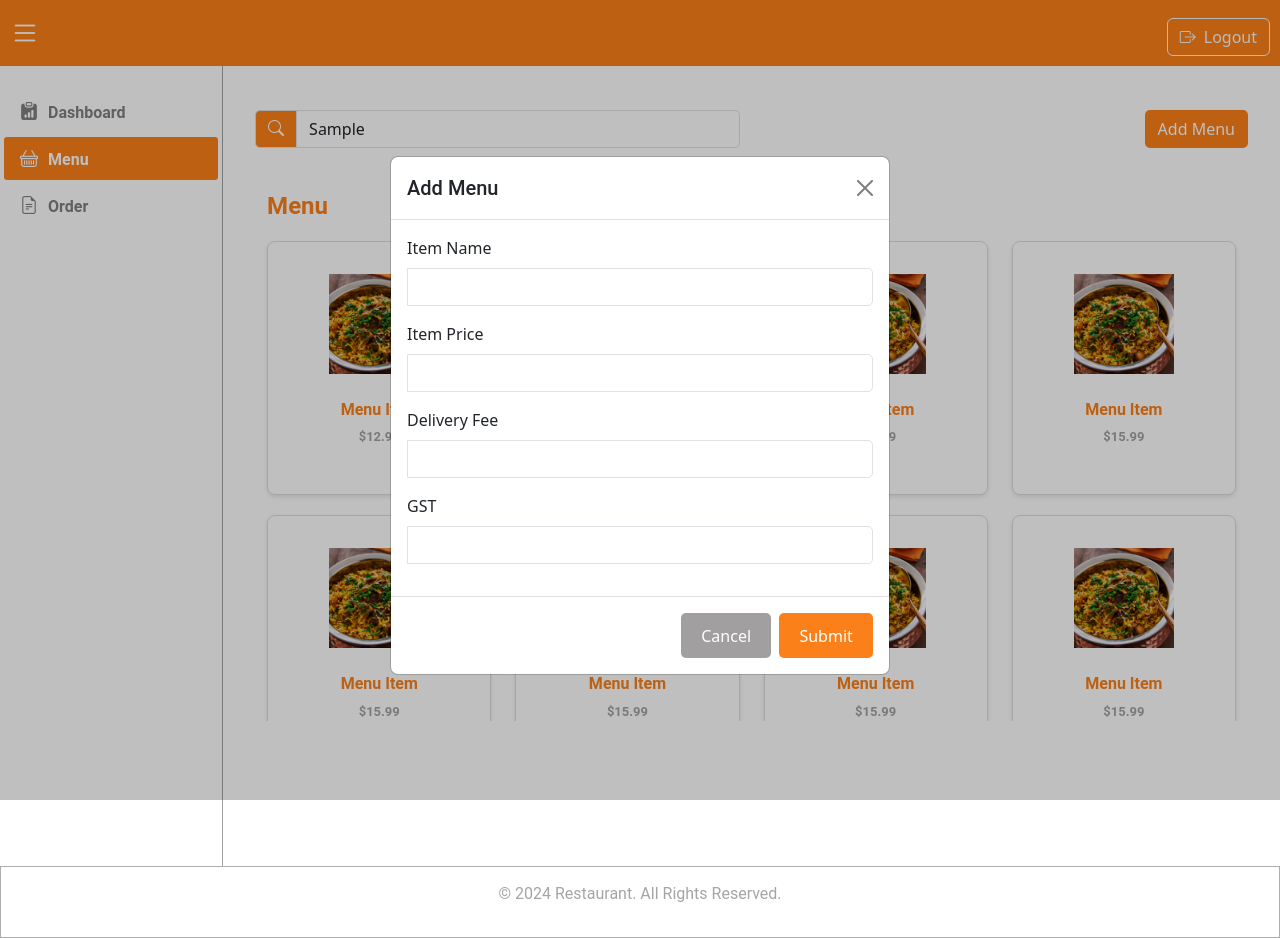
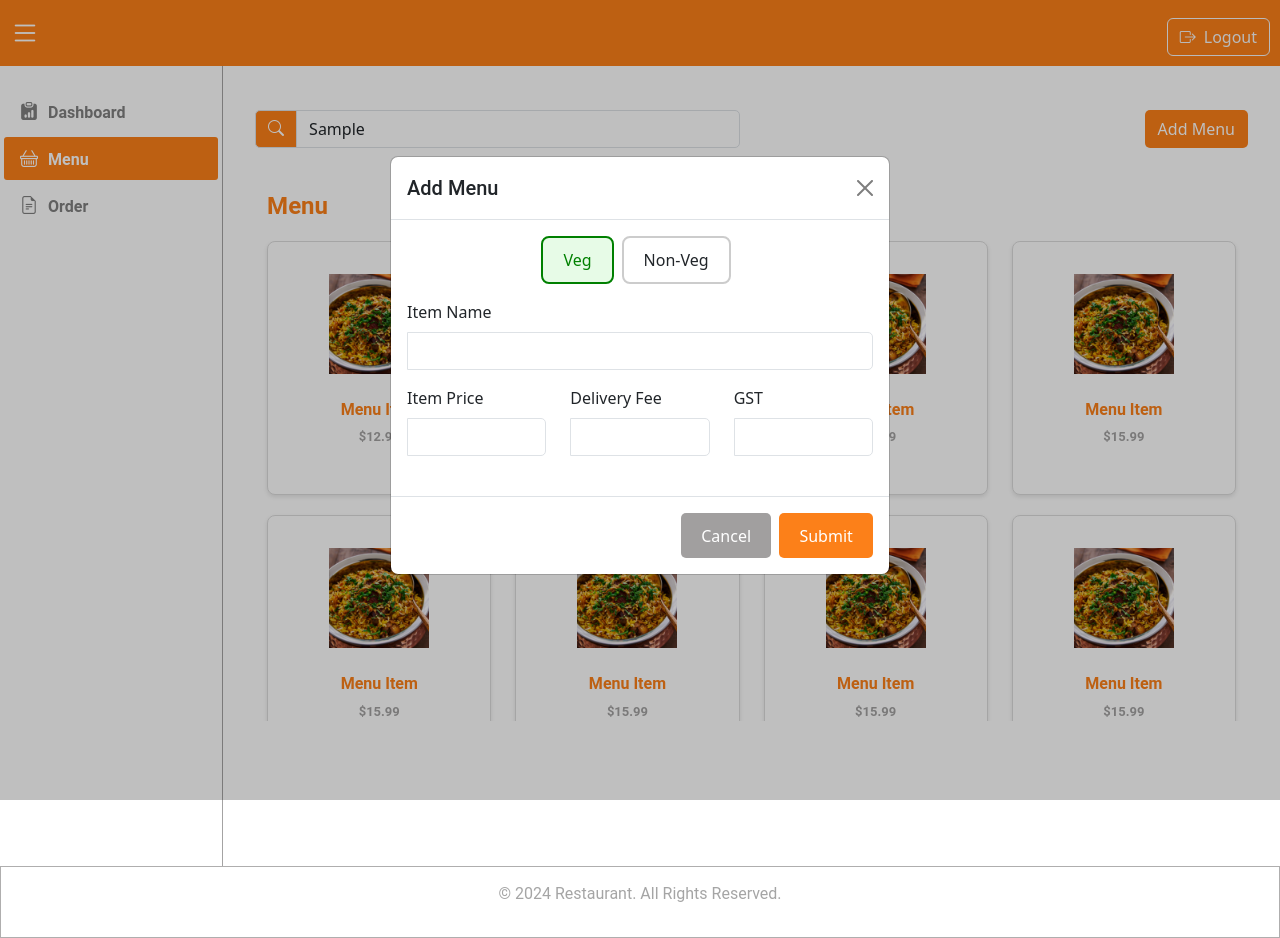
Before and after one commit to KesavanNanthagopal/react_setup, a React (Vite) app in the folder my-react-app/: page /menu in a window 1280 px wide. Both pictures are taken after typing "Sample" into the empty fields and a click on the button "Add Menu". Built offline with nearby package versions, Linux system fonts and the light colour scheme.

Commit message:
add menu popup design changes

```diff
--- a/my-react-app/src/assets/css/style.css
+++ b/my-react-app/src/assets/css/style.css
@@ -277,6 +277,39 @@
 .add-menu-popup{
   padding-top: 10% !important;
 }
+.veg-radio,.non-veg-radio {
+  padding: 10px 20px;
+  border: 2px solid #ccc;
+  border-radius: 8px;
+  cursor: pointer;
+  text-align: center;
+  transition: all 0.3s ease-in-out;
+}
+
+.veg-radio.selected {
+  border-color: green;
+  background-color: #e7fbe7;
+  color: green;
+}
+
+.veg-radio:not(.selected):hover {
+  border-color: green;
+  background-color: #e7fbe7;
+  color: green;
+}
+
+.non-veg-radio:not(.selected):hover {
+  border-color: red;
+  background-color: #ffecec;
+  color: red;
+}
+
+.non-veg-radio.selected {
+  border-color: red;
+  background-color: #ffecec;
+  color: red;
+}
+
 /*------------------------------------------------- Conformation popup -------------------------------*/
 .custom-backdrop {
   background-color: rgba(0, 0, 0, 0.5);
--- a/my-react-app/src/component/AddMenu.tsx
+++ b/my-react-app/src/component/AddMenu.tsx
@@ -10,15 +10,27 @@ const AddMenuModal: React.FC<AddMenuModalProps> = ({ isVisible, onClose }) => {
   const [itemPrice, setItemPrice] = useState("");
   const [deliveryFee, setDeliveryFee] = useState("");
   const [gst, setGst] = useState("");
+  const [vegType, setVegType] = useState("veg");
 
   const handleSubmit = () => {
-    console.log("Form Submitted", { itemName, itemPrice, deliveryFee, gst });
+    console.log("Form Submitted", { vegType, itemName, itemPrice, deliveryFee, gst });
+    clearStates();
     onClose();
   };
 
   const handleCancel = () => {
+    clearStates();
     onClose();
   };
+
+  const clearStates=()=>{
+    setItemName("");
+    setItemPrice("");
+    setDeliveryFee("");
+    setGst("");
+    setVegType("veg");
+  }
+
 
   return (
     <>
@@ -38,7 +50,7 @@ const AddMenuModal: React.FC<AddMenuModalProps> = ({ isVisible, onClose }) => {
         />
       )}
       {isVisible && (
-        <div className="modal show add-menu-popup" style={{ display: "block" }} onClick={onClose}>
+        <div className="modal show add-menu-popup" style={{ display: "block" }}>
           <div className="modal-dialog">
             <div className="modal-content">
               <div className="modal-header">
@@ -51,6 +63,30 @@ const AddMenuModal: React.FC<AddMenuModalProps> = ({ isVisible, onClose }) => {
                 ></button>
               </div>
               <div className="modal-body">
+                <div className="d-flex justify-content-center mb-3">
+                  <label className={`veg-radio ${vegType === "veg" ? "selected" : ""}`}>
+                    <input
+                      type="radio"
+                      name="vegType"
+                      value="veg"
+                      checked={vegType === "veg"}
+                      onChange={() => setVegType("veg")}
+                      style={{ display: "none" }}
+                    />
+                    Veg
+                  </label>
+                  <label className={`non-veg-radio mx-2 ${vegType === "non-veg" ? "selected" : ""}`}>
+                    <input
+                      type="radio"
+                      name="vegType"
+                      value="non-veg"
+                      checked={vegType === "non-veg"}
+                      onChange={() => setVegType("non-veg")}
+                      style={{ display: "none" }}
+                    />
+                    Non-Veg
+                  </label>
+                </div>
                 <div className="mb-3">
                   <label htmlFor="itemName" className="form-label">Item Name</label>
                   <input
@@ -61,7 +97,8 @@ const AddMenuModal: React.FC<AddMenuModalProps> = ({ isVisible, onClose }) => {
                     onChange={(e) => setItemName(e.target.value)}
                   />
                 </div>
-                <div className="mb-3">
+                <div className="row">
+                  <div className="col-4 mb-4">
                     <label htmlFor="itemPrice" className="form-label">Item Price</label>
                     <input
                       type="number"
@@ -71,7 +108,7 @@ const AddMenuModal: React.FC<AddMenuModalProps> = ({ isVisible, onClose }) => {
                       onChange={(e) => setItemPrice(e.target.value)}
                     />
                   </div>
-                <div className="mb-3">
+                  <div className="col-4 mb-4">
                     <label htmlFor="deliveryFee" className="form-label">Delivery Fee</label>
                     <input
                       type="number"
@@ -81,7 +118,7 @@ const AddMenuModal: React.FC<AddMenuModalProps> = ({ isVisible, onClose }) => {
                       onChange={(e) => setDeliveryFee(e.target.value)}
                     />
                   </div>
-                <div className="mb-3">
+                  <div className="col-4 mb-4">
                     <label htmlFor="gst" className="form-label">GST</label>
                     <input
                       type="number"
@@ -90,6 +127,7 @@ const AddMenuModal: React.FC<AddMenuModalProps> = ({ isVisible, onClose }) => {
                       value={gst}
                       onChange={(e) => setGst(e.target.value)}
                     />
+                  </div>
                 </div>
               </div>
               <div className="modal-footer">
```
Lines whose indentation alone changed are shown as unchanged.
